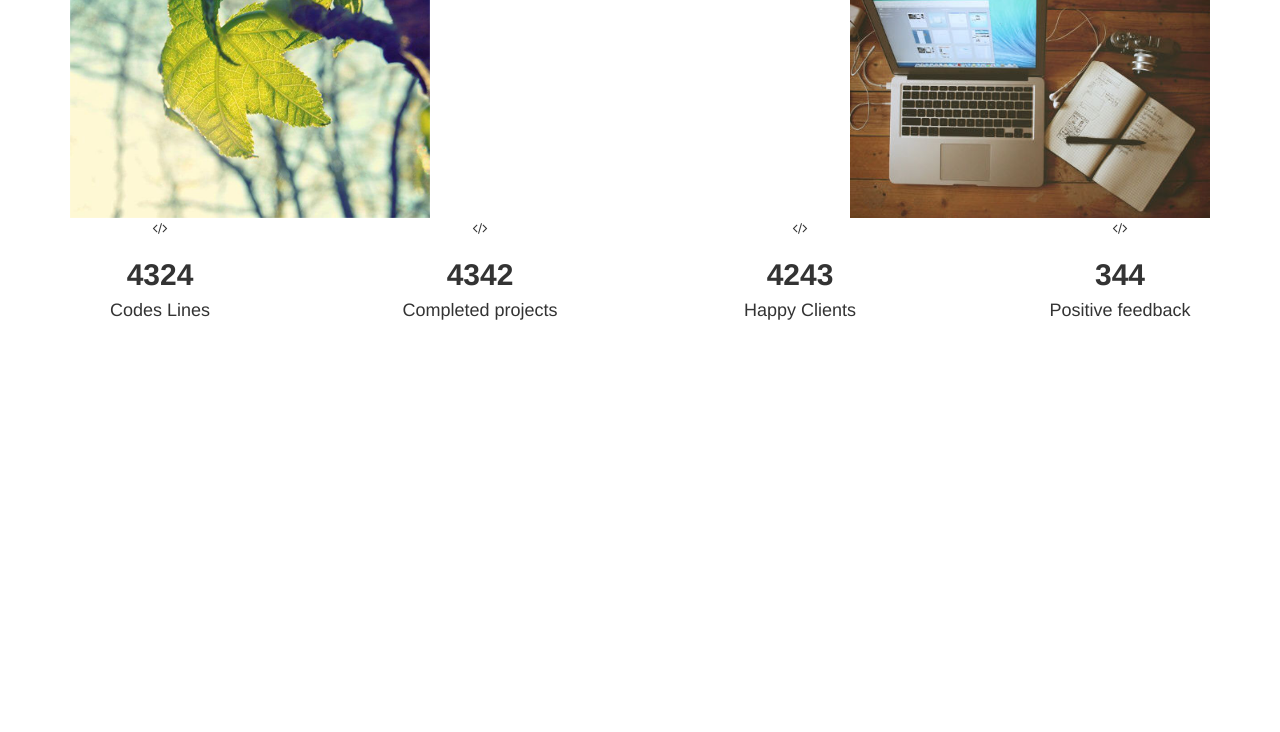
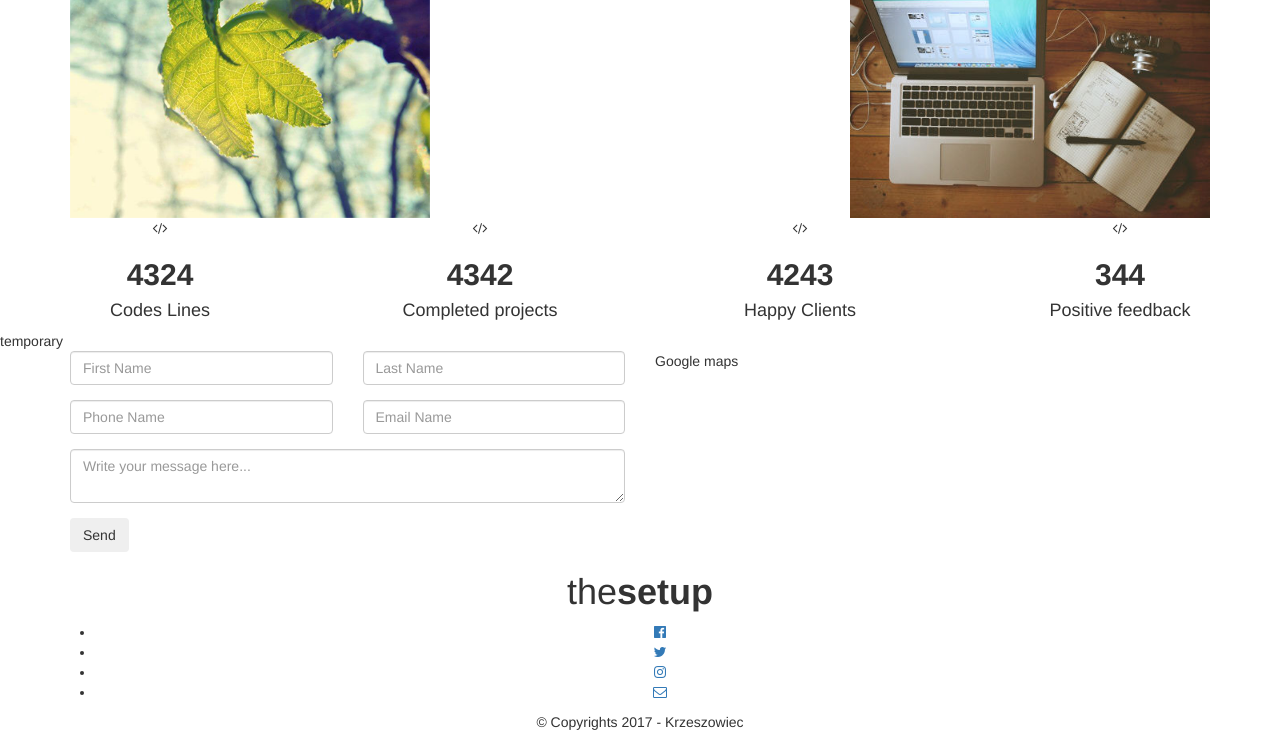
Before and after one commit to maruw4k/site2-from-psd, a plain HTML site: page index.html in a window 1280 px wide. Shown: the part 1162-1894 px from the top of the page. Before the commit the page ends 1493 px from the top, so only its background shows below. Drawn offline with Linux system fonts and the light colour scheme.

Commit message:
Ostatnie elementy w html

```diff
--- a/index.html
+++ b/index.html
@@ -261,6 +261,89 @@
          </section>
 <!--end stats-->
 
+      <!--quotes-->
+      <section id="quotes">
+         temporary
+      </section>
+      <!--end quotes-->
+
+      <!--conttact and Google Maps-->
+      <section id="contact">
+         <div class="container">
+            <div class="row">
+               <div class="col-md-6 col-sm-6 col-cs-12 contact-form">
+
+                 <form>
+                    <div class="row">
+                       <div class="col-md-6 col-sm-12 col-xs-12">
+                         <div class="form-group">
+                            <input type="text" class="form-control" placeholder="First Name">
+                         </div>
+                       </div>
+
+                        <div class="col-md-6 col-sm-12 col-xs-12">
+                         <div class="form-group">
+                            <input type="text" class="form-control" placeholder="Last Name">
+                         </div>
+                       </div>
+
+                        <div class="col-md-6 col-sm-12 col-xs-12">
+                         <div class="form-group">
+                            <input type="text" class="form-control" placeholder="Phone Name">
+                         </div>
+                       </div>
+
+                        <div class="col-md-6 col-sm-12 col-xs-12">
+                         <div class="form-group">
+                            <input type="text" class="form-control" placeholder="Email Name">
+                         </div>
+                       </div>
+                    </div>
+
+                    <div class="row">
+                         <div class="col-md-12 col-sm-12 col-xs-12">
+                         <div class="form-group">
+                           <textarea class="form-control" placeholder="Write your message here..."></textarea>
+                         </div>
+                       </div>
+
+                    </div>
+                    <button type="submit" class="btn btn-defautt">Send</button>
+                 </form>
+               </div>
+                <div class="col-md-6 col-sm-6 col-cs-12 contact-form">
+                Google maps
+               </div>
+            </div>
+         </div>
+
+      </section>
+
+      <!--end conttact and Google Maps-->
+
+
+    <!--footer-->
+    <footer id="footer">
+
+      <div class="container text-center">
+        <div class="row">
+
+          <h1 class="logo">the<strong>setup</strong></h1>
+          <ul>
+            <li><a href="#"><i class="fa fa-facebook-official "></i></a></li>
+            <li><a href="#"><i class="fa fa-twitter"></i></a></li>
+            <li><a href="#"><i class="fa fa-instagram"></i></a></li>
+            <li><a href="#"><i class="fa fa-envelope-o"></i></a></li>
+          </ul>
+
+        <div class="copyrights">&copy; Copyrights 2017 - Krzeszowiec</div>
+
+        </div>
+      </div>
+    </footer>
+    <!--end footer-->
+
+
 
 
 
```
